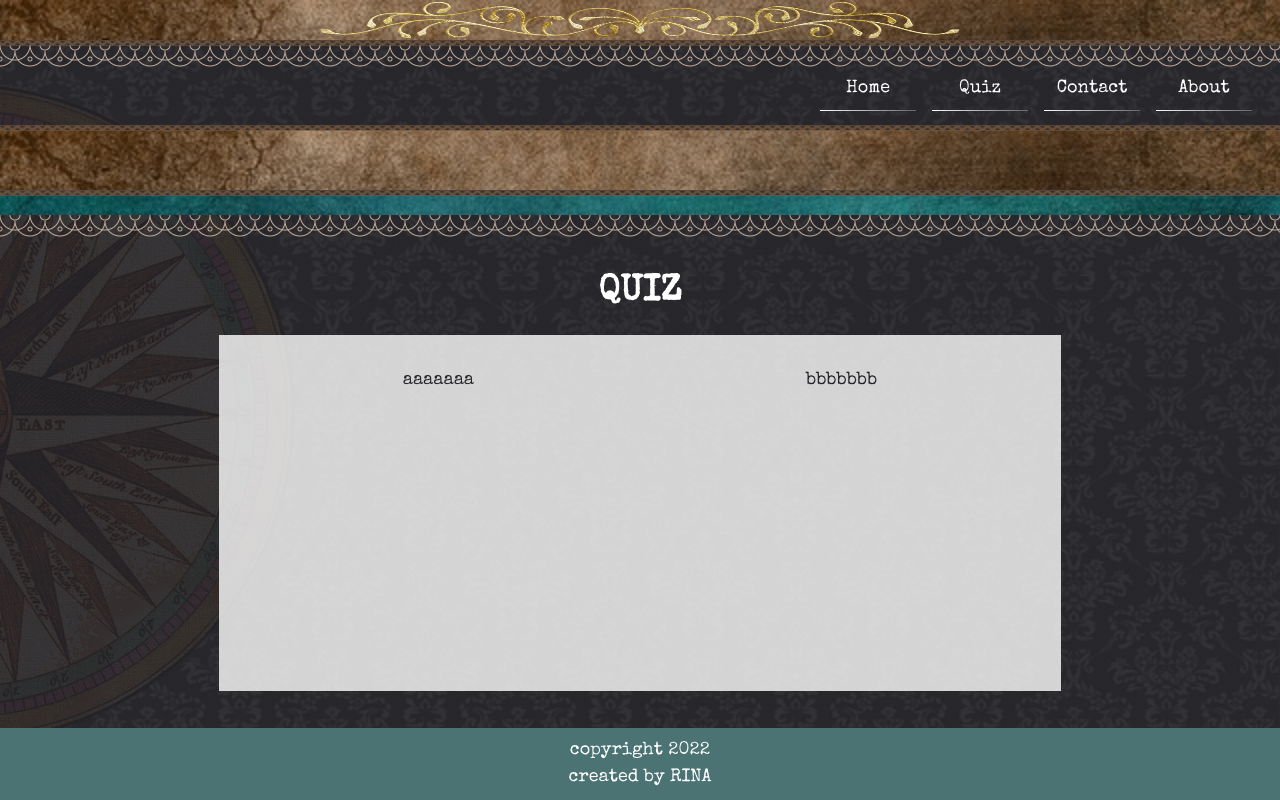
After one commit to Rinasham/Quiz_API_Flask, a Flask app: page /quiz/1 in a window 1280 px wide. The commit adds this page. Run offline with Flask 2, Linux system fonts and the light colour scheme; some libraries are stand-ins or nearby versions.

Commit message:
[add] contact, about

```diff
--- a/app.py
+++ b/app.py
@@ -8,9 +8,28 @@ app = Flask(__name__)
 
 key = settings.AP
 print(key)
+
+
+
+#----------------------------------------------------------------
+
+
 @app.route('/')
 def index():
     return render_template('home.html')
+
+
+@app.route('/contact')
+def showContact():
+    return render_template('contact.html')
+
+
+@app.route('/about')
+def showAbout():
+    return render_template('about.html')
+
+
+#----------------------------- QUIZ -----------------------------------
 
 @app.route('/quiz')
 def quiz_top():
@@ -18,11 +37,12 @@ def quiz_top():
     res = requests.get(url).json()
     print(res)
 
-    return render_template('quiz.html')
+    return render_template('quiz-start.html')
 
-
-
-
+@app.route('/quiz/<categoryName>')
+def quiz_main(categoryName):
+    print(categoryName)
+    return render_template('quiz-main.html')
 
 
 
--- a/static/css/styles.css
+++ b/static/css/styles.css
@@ -9,8 +9,8 @@ body {
   position: relative;
   padding-bottom: 60px;
   box-sizing: border-box;
-  min-height: 100vh;
-  /* height: 100%; */
+  /* min-height: 100vh; */
+  height: 100vh;
   color: white;
 }
 
@@ -107,6 +107,13 @@ body {
   /* border-top: 3px solid white; */
 }
 
+a:-webkit-any-link {
+  color: white;
+  text-decoration: none !important;
+}
+
+
+
 #line3 {
   height: 60px;
   background-image:url('../imgs/vintage.jpg');
@@ -183,3 +190,15 @@ footer {
 .category {
   margin-top: 2em;
 }
+
+#quiz-wrapper {
+  background-color:rgba(255,255,255,0.8);
+  width: 70%;
+  height: 40vh;
+  margin: auto;
+  text-align: center;
+  padding: 1em;
+  color: #232226;
+  display: flex;
+  justify-content: space-around;
+}
--- /dev/null
+++ b/templates/about.html
@@ -0,0 +1,5 @@
+{% extends 'base.html' %}
+
+{% block main %}
+<h1>ABOUT</h1>
+{% endblock %}
--- a/templates/base.html
+++ b/templates/base.html
@@ -20,10 +20,10 @@
       <div id="line2">
         <img src="static/imgs/compass.png">
         <ul>
-          <li><a href="#">Home</a></li>
-          <li><a href="#">Quiz</a></li>
-          <li><a href="#">Contact</a></li>
-          <li><a href="#">About</a></li>
+          <li><a href="{{ url_for('index') }}">Home</a></li>
+          <li><a href="{{ url_for('quiz_top') }}">Quiz</a></li>
+          <li><a href="{{ url_for('showContact') }}">Contact</a></li>
+          <li><a href="{{ url_for('showAbout') }}">About</a></li>
         </ul>
       </div>
       <p class="wavy"></p>
--- /dev/null
+++ b/templates/contact.html
@@ -0,0 +1,5 @@
+{% extends 'base.html' %}
+
+{% block main %}
+<h1>CONTACT</h1>
+{% endblock %}
--- /dev/null
+++ b/templates/quiz-main.html
@@ -0,0 +1,13 @@
+{% extends 'base.html' %}
+
+{% block main %}
+<h1>QUIZ</h1>
+<div id="quiz-wrapper">
+  <div>
+    <p>aaaaaaa</p>
+  </div>
+  <div>
+    <p>bbbbbbb</p>
+  </div>
+</div>
+{% endblock %}
--- a/templates/quiz.html
+++ b/templates/quiz-start.html
@@ -3,7 +3,7 @@
 {% block main %}
 <h1 class="page-title">Quiz page</h1>
 <div class="category">
-  <p>Linux</p>
+  <p><a href="{{ url_for('quiz_main', categoryName='linux')}}">Linux</a></p>
   <p>Python</p>
   <p>Bash</p>
   <p>Docker</p>
```
